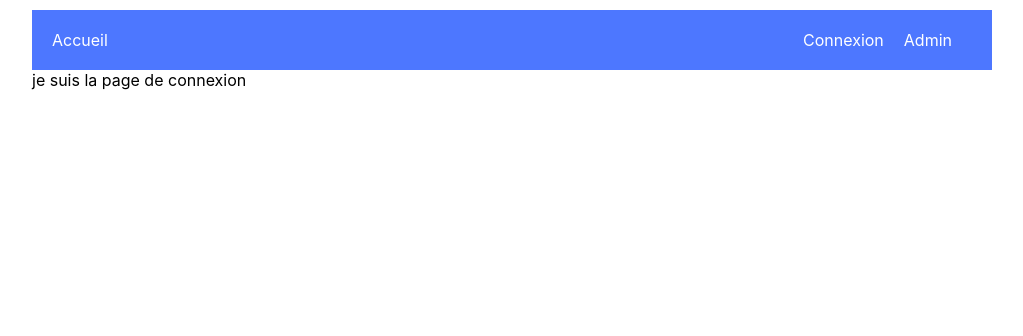
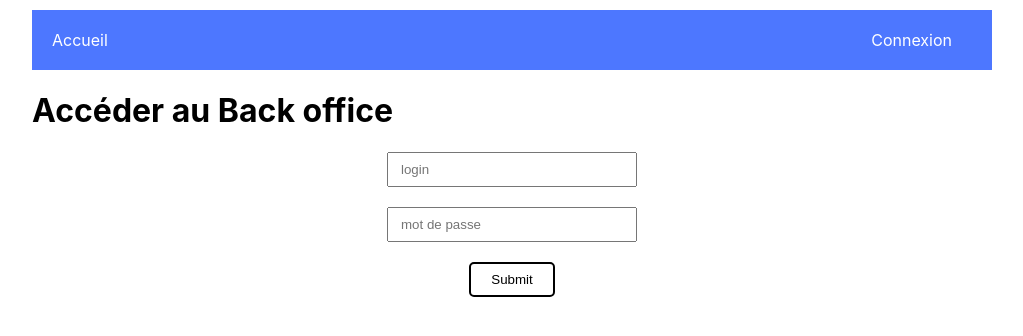
Before and after one commit to webdevproformation/react-h3-mars2022, a React (Create React App) app in the folder jour3-tp/: page /connexion in a window 1280 px wide. Shown: the top 336 px of the page, without its empty margins (128-1151 px from the left). Built offline with nearby package versions, Linux system fonts and the light colour scheme.

Commit message:
fin matinée

```diff
--- a/jour3-tp/src/App.js
+++ b/jour3-tp/src/App.js
@@ -1,14 +1,15 @@
 import { Menu } from "./composants/Menu";
 import { Outlet } from "react-router-dom";
+import { UserProvider } from "./context/userContext";
 
 function App() {
 
   return (
     <div className="App">
-        <Menu />
-        <Outlet />
-
-
+        <UserProvider>
+          <Menu />
+          <Outlet />
+        </UserProvider>
     </div>
   );
 }
--- a/jour3-tp/src/composants/Connexion.jsx
+++ b/jour3-tp/src/composants/Connexion.jsx
@@ -1,3 +1,34 @@
+import { useState , useContext } from "react"
+import { UserContext } from "../context/userContext"
+import { useNavigate } from "react-router-dom"
 export const Connexion = () => {
-    return "je suis la page de connexion"
+    const profil  = useContext(UserContext)
+    const navigate = useNavigate();
+    const [form , setForm] = useState({login : "" , password : ""})
+    function handleChange(e){
+        const {name , value} = e.target;
+        setForm({...form , [name] : value})
+    }
+    function handleSubmit(e){
+        e.preventDefault();
+        console.log(form);
+        if(form.login === profil.login && form.password === profil.password){
+            // alert("vos identifiants sont corrects !!")
+            profil.setProfil((prevProfil) => {
+                return {...prevProfil , isLogged : true}
+            })
+            navigate("/admin"); // <?php header("Location:admin.php")
+            console.log(profil)
+        }
+    }
+    return <div>
+        <h1>Accéder au Back office</h1>
+        <form onSubmit={handleSubmit}>
+            <input type="text" name="login" value={form.login} onChange={handleChange} placeholder="login"/>
+            <input type="text" name="password" value={form.password} onChange={handleChange} placeholder="mot de passe"/>
+            <div>
+                <input type="submit" />
+            </div>
+        </form>
+    </div>
 }
--- a/jour3-tp/src/composants/Menu.jsx
+++ b/jour3-tp/src/composants/Menu.jsx
@@ -1,17 +1,30 @@
-import { Link } from "react-router-dom"
+import { Link, useNavigate } from "react-router-dom"
+import { useContext } from "react"
+import { UserContext } from "../context/userContext"
 
 export const Menu = ( ) => {
+    const profil = useContext(UserContext);
+    const navigate = useNavigate()
+    function handleClick(){
+        profil.setProfil(prevProfil => {
+            return {...prevProfil , isLogged : false}
+        })
+        navigate("/connexion");
+    }
     return <nav>
         <ul>
             <li>
                 <Link to="/">Accueil</Link>
             </li>
-            <li>
+            {!profil.isLogged && <li>
                 <Link to="/connexion">Connexion</Link>
-            </li>
-            <li>
+            </li>}
+            {profil.isLogged && <li>
                 <Link to="/admin">Admin</Link>
-            </li>
+            </li>}
+            {profil.isLogged && <li>
+                <a href="#" onClick={handleClick}>Déconnexion</a>
+            </li>}
         </ul>
         {/**bien respecter les routes précisées dans le fichier index.js */}
     </nav>
--- /dev/null
+++ b/jour3-tp/src/context/userContext.jsx
@@ -0,0 +1,17 @@
+import { createContext , useState } from "react" ;
+
+export const UserContext = createContext()
+
+// créer le Provider => founisseur
+// c'est un composant
+
+export const UserProvider = (props) =>{
+    const [profil , setProfil] = useState({
+        login : "alain",
+        password : "12345",
+        isLogged : false
+    })
+    return <UserContext.Provider value={{...profil , setProfil}}>
+        {props.children}
+    </UserContext.Provider>
+}
--- a/jour3-tp/src/index.css
+++ b/jour3-tp/src/index.css
@@ -36,3 +36,22 @@ nav ul li a{
   margin-right: 20px;
   text-decoration: none;
 }
+
+form{
+  width: 250px;
+  margin: 0 auto;
+  display: grid;
+  gap:20px;
+  text-align: center;
+}
+
+form input[type="text"]{
+  padding: 8px 12px;
+}
+
+input[type="submit"]{
+  padding: 8px 20px;
+  border:2px solid black;
+  border-radius: 5px;
+  background: none;
+}
--- a/jour3-tp/src/index.js
+++ b/jour3-tp/src/index.js
@@ -7,7 +7,6 @@ import { BrowserRouter , Routes, Route } from "react-router-dom"
 import { Home } from "./composants/Home"
 import { Connexion } from "./composants/Connexion"
 import { Admin } from "./composants/Admin"
-
 ReactDOM.render(
   <React.StrictMode>
     <BrowserRouter>
```
Also changed, not shown: 2 other files (tests, documents, lock files or other folders).
